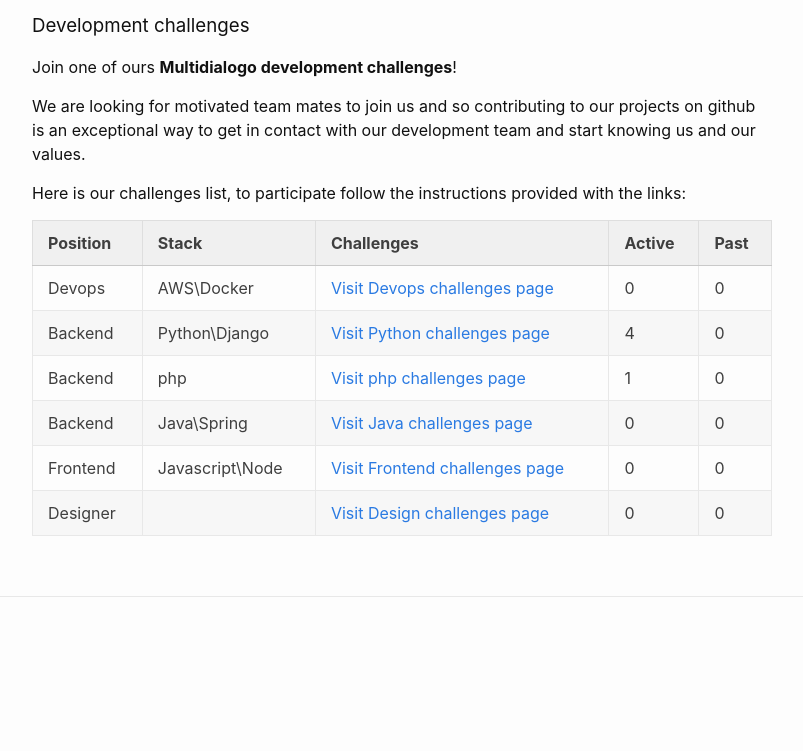
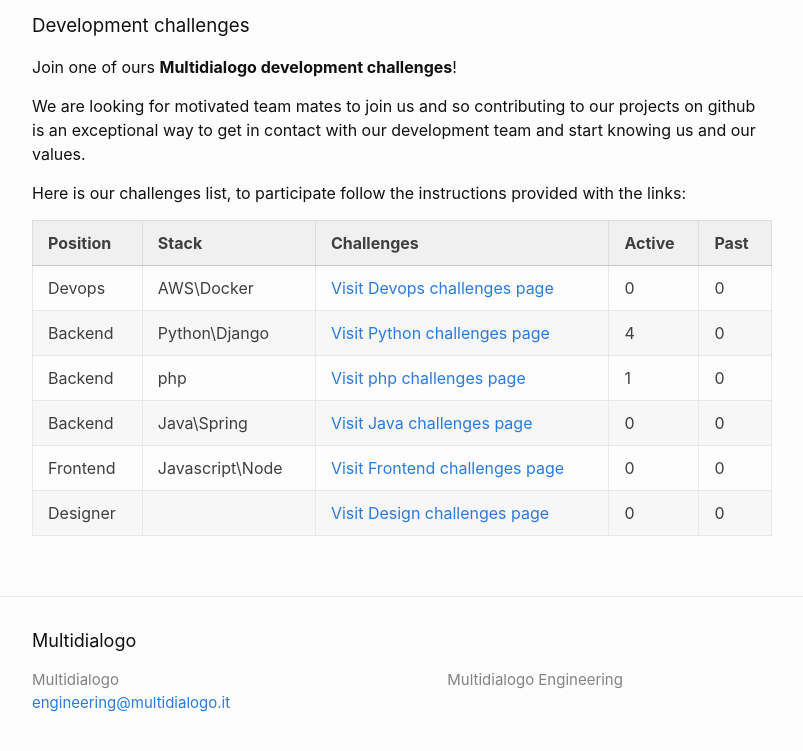
Before and after one commit to Multidialogo/multidialogo.github.io, a plain HTML site: page index.html in a window 1280 px wide. Shown: the part 751-1502 px from the top of the page, without its empty margins (238-1041 px from the left). Before the commit the page ends 1423 px from the top, so only its background shows below. Drawn offline with Linux system fonts and the light colour scheme.

Commit message:
Site update: 2022-03-01 09:03:35 UTC

```diff
--- a/feed.xml
+++ b/feed.xml
@@ -1 +1 @@
-<?xml version="1.0" encoding="utf-8"?><feed xmlns="http://www.w3.org/2005/Atom" ><generator uri="https://jekyllrb.com/" version="3.8.7">Jekyll</generator><link href="https://engineering.multidialogo.it/feed.xml" rel="self" type="application/atom+xml" /><link href="https://engineering.multidialogo.it/" rel="alternate" type="text/html" /><updated>2022-03-01T03:36:20-06:00</updated><id>https://engineering.multidialogo.it/feed.xml</id><title type="html">Multidialogo</title><subtitle>Multidialogo Engineering</subtitle></feed>
+<?xml version="1.0" encoding="utf-8"?><feed xmlns="http://www.w3.org/2005/Atom" ><generator uri="https://jekyllrb.com/" version="3.8.7">Jekyll</generator><link href="https://engineering.multidialogo.it/feed.xml" rel="self" type="application/atom+xml" /><link href="https://engineering.multidialogo.it/" rel="alternate" type="text/html" /><updated>2022-03-01T03:49:13-06:00</updated><id>https://engineering.multidialogo.it/feed.xml</id><title type="html">Multidialogo</title><subtitle>Multidialogo Engineering</subtitle></feed>
--- a/index.html
+++ b/index.html
@@ -19,7 +19,10 @@
 <script type="application/ld+json">
 {"@context":"https://schema.org","@type":"WebSite","description":"Multidialogo Engineering","headline":"Multidialogo Engineering","name":"Multidialogo","publisher":{"@type":"Organization","logo":{"@type":"ImageObject","url":"https://engineering.multidialogo.it/assets/logo_sito.png"}},"sameAs":["https://twitter.com/multidialogo","https://www.facebook.com/Multidialogo","https://it.linkedin.com/company/multidialogo"],"url":"https://engineering.multidialogo.it/"}</script>
 <!-- End Jekyll SEO tag -->
-<link rel="stylesheet" href="/assets/main.css"><link type="application/atom+xml" rel="alternate" href="https://engineering.multidialogo.it/feed.xml" title="Multidialogo" /><link rel="stylesheet" href="/assets/custom-style.css"></head><body><header class="site-header">
+<meta name="og:logo" content="https://engineering.multidialogo.it/assets/logo_sito.png">
+    <meta name="og:image" content="https://engineering.multidialogo.it/assets/logo_sito.png">
+
+    <link rel="stylesheet" href="/assets/main.css"><link type="application/atom+xml" rel="alternate" href="https://engineering.multidialogo.it/feed.xml" title="Multidialogo" /><link rel="stylesheet" href="/assets/custom-style.css"></head><body><header class="site-header">
 
     <div class="wrapper wrapper-flex"><span class="site-title flex-grow">Multidialogo Engineering</span><a href="/"><img class="site-masthead" src="/assets/MD-eng-icona.svg" alt="Multidialogo"/></a></div>
 
@@ -121,14 +124,29 @@
 
       </div>
     </main><footer class="site-footer h-card">
+  <data class="u-url" href="/"></data>
 
-    <div class="wrapper">
+  <div class="wrapper">
 
-        <div class="social-links"><ul class="social-media-list"></ul>
+    <h2 class="footer-heading">Multidialogo</h2>
+
+    <div class="footer-col-wrapper">
+      <div class="footer-col footer-col-1">
+        <ul class="contact-list">
+          <li class="p-name">Multidialogo</li><li><a class="u-email" href="mailto:engineering@multidialogo.it">engineering@multidialogo.it</a></li></ul>
+      </div>
+
+      <div class="footer-col footer-col-2"><ul class="social-media-list"></ul>
 </div>
 
+      <div class="footer-col footer-col-3">
+        <p>Multidialogo Engineering</p>
+      </div>
     </div>
 
-</footer></body>
+  </div>
+
+</footer>
+</body>
 
 </html>
```
Also changed, not shown: 404.html (+22 -4 lines), challenges/designer.html (+22 -4 lines), challenges/devops.html (+22 -4 lines), challenges/frontend.html (+22 -4 lines), challenges/java.html (+22 -4 lines), challenges/php.html (+22 -4 lines), challenges/python.html (+22 -4 lines).
